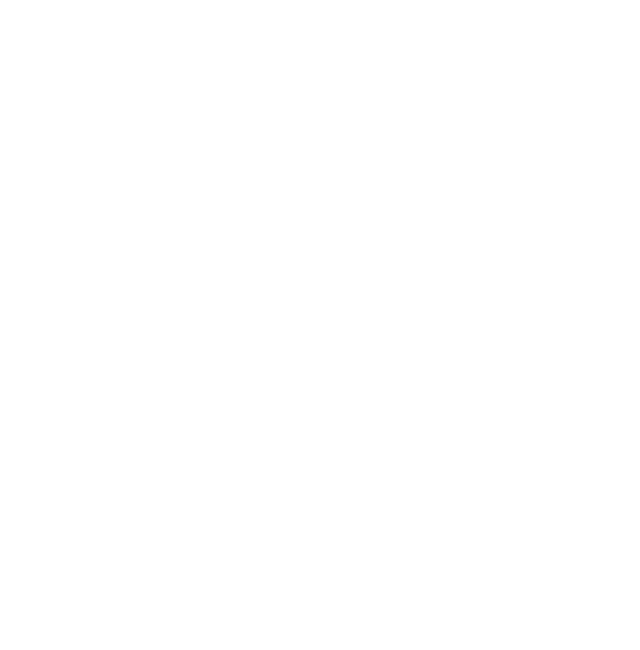
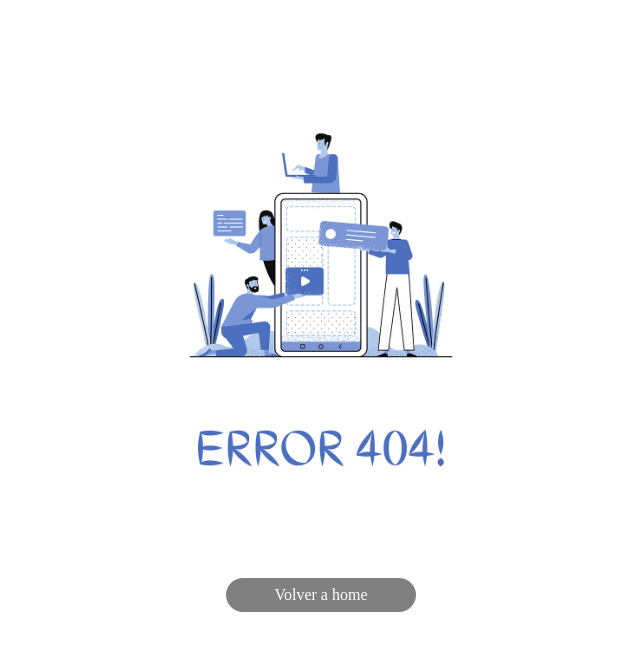
Before and after one commit to francescapozzolo/angular-interview, an Angular app: page /not_found in a window 1280 px wide. Before the commit this address led to /. Shown: the top 650 px of the page, without its empty margins (319-959 px from the left). Built offline with nearby package versions, Linux system fonts and the light colour scheme.

Commit message:
add error 404 component and redirects

```diff
--- a/src/app/app.module.ts
+++ b/src/app/app.module.ts
@@ -15,6 +15,7 @@
 import { PostDetailComponent } from './components/post-detail/post-detail.component';
 import { CommentsComponent } from './components/comments/comments.component';
 import { FormComponent } from './components/form/form.component';
+import { Error404Component } from './components/error404/error404.component';
 
 @NgModule({
   declarations: [
@@ -22,7 +23,8 @@
     PostListComponent,
     PostDetailComponent,
     CommentsComponent,
-    FormComponent
+    FormComponent,
+    Error404Component
   ],
   imports: [
     BrowserModule,
--- a/src/app/app.routes.ts
+++ b/src/app/app.routes.ts
@@ -1,10 +1,11 @@
 import { Routes } from "@angular/router";
+import { Error404Component } from "./components/error404/error404.component";
 import { PostDetailComponent } from "./components/post-detail/post-detail.component";
 import { PostListComponent } from "./components/post-list/post-list.component";
 
 export const ROUTES: Routes = [
     { path: "", component: PostListComponent },
     { path: "post/:id", component: PostDetailComponent },
-    // { path: "posts", pathMatch: "full", redirectTo: "posts" },
-    // { path: "**", pathMatch: "full", redirectTo: "posts" }
+    { path: "not_found", component: Error404Component },
+    { path: "**", pathMatch: "full", redirectTo: "not_found" }
 ]
--- /dev/null
+++ b/src/app/components/error404/error404.component.css
@@ -0,0 +1,20 @@
+div{
+    display: flex;
+    flex-direction: column;
+    align-items: center;
+}
+
+img{
+    width: 65vw;
+    height: auto;
+}
+
+a{
+
+    background-color: gray;
+    text-decoration: none;
+    color: white;
+    padding: 0.5em 3em;
+    border-radius: 20px;
+    text-align: center;
+}
--- /dev/null
+++ b/src/app/components/error404/error404.component.html
@@ -0,0 +1,4 @@
+<div>
+    <img src="assets/error.png" alt="error 404">
+    <a [routerLink]="['']">Volver a home</a>
+</div>
--- /dev/null
+++ b/src/app/components/error404/error404.component.ts
@@ -0,0 +1,15 @@
+import { Component, OnInit } from '@angular/core';
+
+@Component({
+  selector: 'app-error404',
+  templateUrl: './error404.component.html',
+  styleUrls: ['./error404.component.css']
+})
+export class Error404Component implements OnInit {
+
+  constructor() { }
+
+  ngOnInit(): void {
+  }
+
+}
```
Also changed, not shown: src/assets/error.png (added), 1 other file (tests, documents, lock files or other folders).
